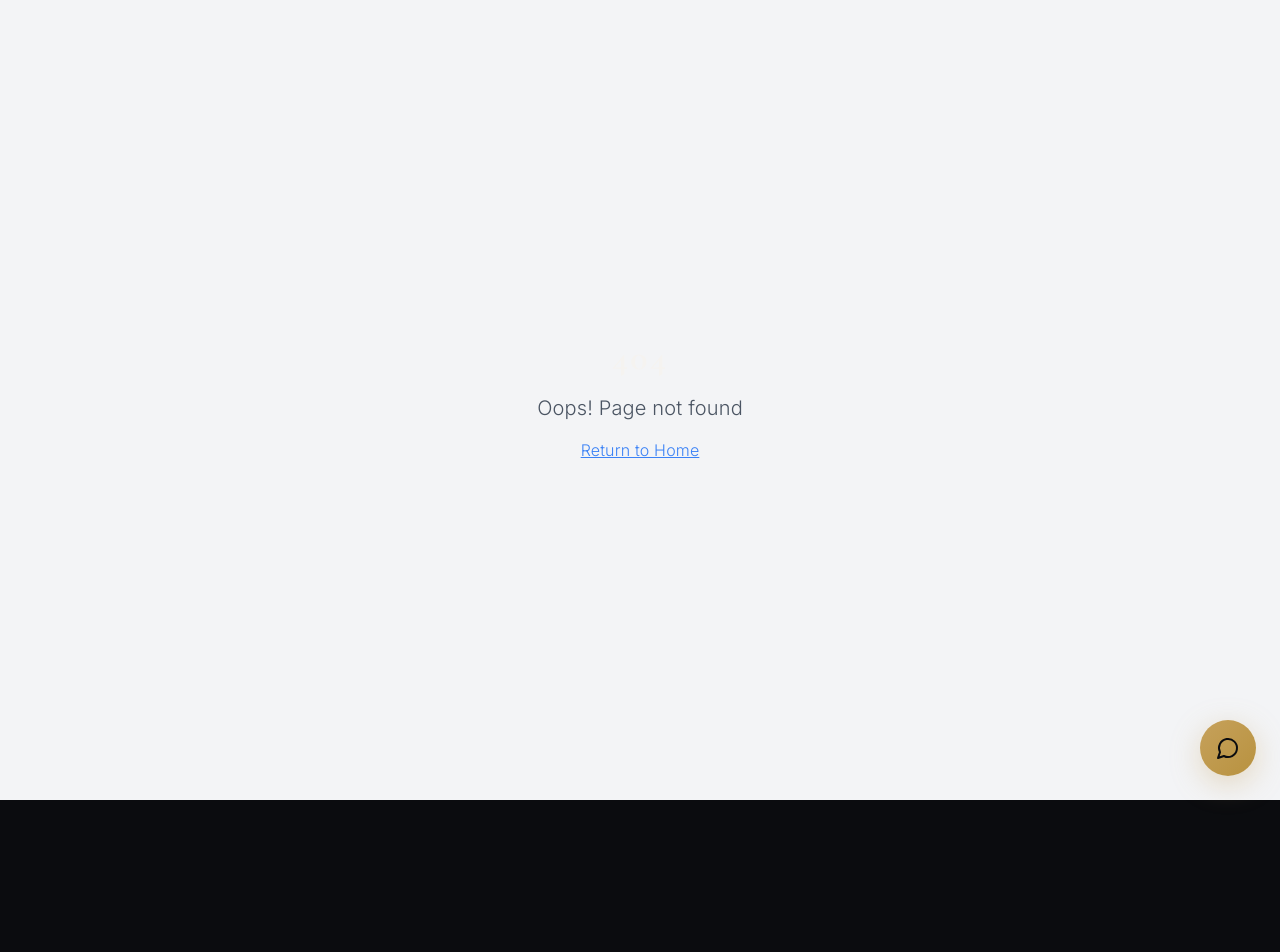
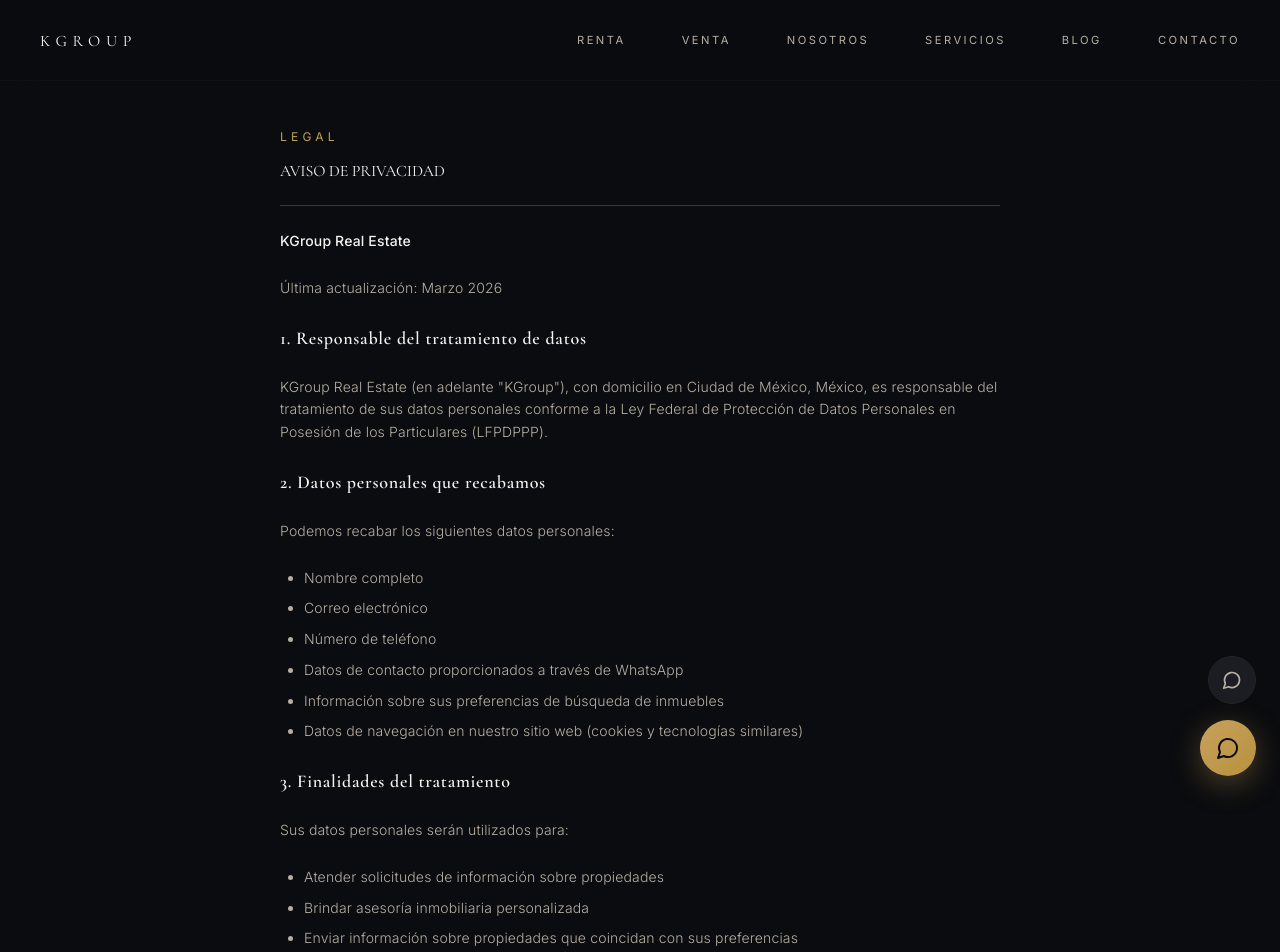
Before and after one commit to myrtazal-star/kgroup-brand-essence, a React (Vite) app: page /privacidad in a window 1280 px wide. Before the commit this address had no page. Shown: the top 952 px of the page. Before the commit the page ends 800 px from the top, so only its background shows below. Built offline with nearby package versions, Linux system fonts and the light colour scheme; the HTML template or start-up script is replaced by a standard one.

Commit message:
Changes
Co-authored-by: myrtazal-star <230922193+myrtazal-star@users.noreply.github.com>

```diff
--- a/src/App.tsx
+++ b/src/App.tsx
@@ -41,6 +41,7 @@ const App = () => (
           <Route path="/consultation" element={<ConsultationForm />} />
           <Route path="/property/:id" element={<PropertyDetails />} />
           <Route path="/nauma-interlomas" element={<NaumaInterlomas />} />
+          <Route path="/privacidad" element={<PrivacyPolicy />} />
           {/* ADD ALL CUSTOM ROUTES ABOVE THE CATCH-ALL "*" ROUTE */}
           <Route path="*" element={<NotFound />} />
         </Routes>
--- a/src/pages/Index.tsx
+++ b/src/pages/Index.tsx
@@ -191,6 +191,9 @@ const Index = () => {
             </div>
           </div>
           <GoldDivider className="mb-6" />
+          <div className="flex justify-center gap-6 mb-4">
+            <Link to="/privacidad" className="text-xs text-muted-foreground/60 hover:text-muted-foreground transition-colors" style={{ fontFamily: "'Inter', sans-serif" }}>Aviso de Privacidad</Link>
+          </div>
           <p className="text-caption text-muted-foreground/60 text-center">
             © 2024 KGroup Inmobiliaria. Todos los derechos reservados.
           </p>
--- /dev/null
+++ b/src/pages/PrivacyPolicy.tsx
@@ -0,0 +1,120 @@
+import { Link } from "react-router-dom";
+import { KGroupLogo } from "@/components/KGroupLogo";
+import { GoldDivider } from "@/components/GoldDivider";
+import { WhatsAppButton } from "@/components/WhatsAppButton";
+import { Menu, X } from "lucide-react";
+import { useState } from "react";
+
+const PrivacyPolicy = () => {
+  const [mobileMenuOpen, setMobileMenuOpen] = useState(false);
+
+  return (
+    <div className="min-h-screen bg-background">
+      <WhatsAppButton />
+
+      <nav className="fixed top-0 left-0 right-0 z-50 bg-background/80 backdrop-blur-xl border-b border-border/30">
+        <div className="max-w-[1280px] mx-auto px-6 md:px-10">
+          <div className="flex items-center justify-between h-20">
+            <Link to="/"><KGroupLogo variant="full" size="md" /></Link>
+            <div className="hidden md:flex items-center gap-14">
+              <Link to="/rent-catalog" className="text-nav text-muted-foreground hover:text-foreground transition-colors duration-300">Renta</Link>
+              <Link to="/sale-catalog" className="text-nav text-muted-foreground hover:text-foreground transition-colors duration-300">Venta</Link>
+              <Link to="/nosotros" className="text-nav text-muted-foreground hover:text-foreground transition-colors duration-300">Nosotros</Link>
+              <Link to="/services" className="text-nav text-muted-foreground hover:text-foreground transition-colors duration-300">Servicios</Link>
+              <Link to="/blog" className="text-nav text-muted-foreground hover:text-foreground transition-colors duration-300">Blog</Link>
+              <a href="https://wa.me/525560808129" target="_blank" rel="noopener noreferrer" className="text-nav text-muted-foreground hover:text-foreground transition-colors duration-300">Contacto</a>
+            </div>
+            <button className="md:hidden p-2 text-foreground" onClick={() => setMobileMenuOpen(!mobileMenuOpen)}>
+              {mobileMenuOpen ? <X className="w-5 h-5" /> : <Menu className="w-5 h-5" />}
+            </button>
+          </div>
+          {mobileMenuOpen && (
+            <div className="md:hidden py-8 border-t border-border/50 animate-fade-in">
+              <div className="flex flex-col gap-8">
+                <Link to="/rent-catalog" className="text-nav text-muted-foreground" onClick={() => setMobileMenuOpen(false)}>Renta</Link>
+                <Link to="/sale-catalog" className="text-nav text-muted-foreground" onClick={() => setMobileMenuOpen(false)}>Venta</Link>
+                <Link to="/nosotros" className="text-nav text-muted-foreground" onClick={() => setMobileMenuOpen(false)}>Nosotros</Link>
+                <Link to="/services" className="text-nav text-muted-foreground" onClick={() => setMobileMenuOpen(false)}>Servicios</Link>
+                <Link to="/blog" className="text-nav text-muted-foreground" onClick={() => setMobileMenuOpen(false)}>Blog</Link>
+                <a href="https://wa.me/525560808129" target="_blank" rel="noopener noreferrer" className="text-nav text-muted-foreground">Contacto</a>
+              </div>
+            </div>
+          )}
+        </div>
+      </nav>
+
+      <main className="pt-32 pb-24">
+        <div className="max-w-[800px] mx-auto px-6 md:px-10">
+          <p className="text-caption tracking-[0.35em] text-primary mb-4">LEGAL</p>
+          <h1 className="text-display text-foreground uppercase mb-4">Aviso de Privacidad</h1>
+          <GoldDivider className="my-6" />
+
+          <div className="prose prose-invert max-w-none space-y-6 text-muted-foreground font-light text-sm leading-relaxed" style={{ fontFamily: "'Inter', sans-serif" }}>
+            <p className="text-foreground font-medium">KGroup Real Estate</p>
+            <p>Última actualización: Marzo 2026</p>
+
+            <h2 className="text-foreground text-lg font-semibold mt-8 mb-3" style={{ fontFamily: "'Cormorant Garamond', serif" }}>1. Responsable del tratamiento de datos</h2>
+            <p>KGroup Real Estate (en adelante "KGroup"), con domicilio en Ciudad de México, México, es responsable del tratamiento de sus datos personales conforme a la Ley Federal de Protección de Datos Personales en Posesión de los Particulares (LFPDPPP).</p>
+
+            <h2 className="text-foreground text-lg font-semibold mt-8 mb-3" style={{ fontFamily: "'Cormorant Garamond', serif" }}>2. Datos personales que recabamos</h2>
+            <p>Podemos recabar los siguientes datos personales:</p>
+            <ul className="list-disc pl-6 space-y-2">
+              <li>Nombre completo</li>
+              <li>Correo electrónico</li>
+              <li>Número de teléfono</li>
+              <li>Datos de contacto proporcionados a través de WhatsApp</li>
+              <li>Información sobre sus preferencias de búsqueda de inmuebles</li>
+              <li>Datos de navegación en nuestro sitio web (cookies y tecnologías similares)</li>
+            </ul>
+
+            <h2 className="text-foreground text-lg font-semibold mt-8 mb-3" style={{ fontFamily: "'Cormorant Garamond', serif" }}>3. Finalidades del tratamiento</h2>
+            <p>Sus datos personales serán utilizados para:</p>
+            <ul className="list-disc pl-6 space-y-2">
+              <li>Atender solicitudes de información sobre propiedades</li>
+              <li>Brindar asesoría inmobiliaria personalizada</li>
+              <li>Enviar información sobre propiedades que coincidan con sus preferencias</li>
+              <li>Gestionar citas y visitas a inmuebles</li>
+              <li>Dar seguimiento a consultas y solicitudes</li>
+              <li>Mejorar nuestros servicios y experiencia de usuario</li>
+              <li>Cumplir con obligaciones legales aplicables</li>
+            </ul>
+
+            <h2 className="text-foreground text-lg font-semibold mt-8 mb-3" style={{ fontFamily: "'Cormorant Garamond', serif" }}>4. Transferencia de datos</h2>
+            <p>KGroup no transferirá sus datos personales a terceros sin su consentimiento, salvo en los casos previstos por la LFPDPPP y su Reglamento.</p>
+
+            <h2 className="text-foreground text-lg font-semibold mt-8 mb-3" style={{ fontFamily: "'Cormorant Garamond', serif" }}>5. Derechos ARCO</h2>
+            <p>Usted tiene derecho a Acceder, Rectificar, Cancelar u Oponerse al tratamiento de sus datos personales (derechos ARCO). Para ejercer estos derechos, puede contactarnos a través de:</p>
+            <ul className="list-disc pl-6 space-y-2">
+              <li>Correo electrónico: groupkellar@gmail.com</li>
+              <li>WhatsApp: +52 55 6080 8129</li>
+            </ul>
+
+            <h2 className="text-foreground text-lg font-semibold mt-8 mb-3" style={{ fontFamily: "'Cormorant Garamond', serif" }}>6. Uso de cookies y tecnologías de rastreo</h2>
+            <p>Nuestro sitio web utiliza cookies y tecnologías similares, incluyendo el Meta Pixel de Facebook, para mejorar su experiencia de navegación y con fines publicitarios. Usted puede deshabilitar estas tecnologías a través de la configuración de su navegador.</p>
+
+            <h2 className="text-foreground text-lg font-semibold mt-8 mb-3" style={{ fontFamily: "'Cormorant Garamond', serif" }}>7. Cambios al aviso de privacidad</h2>
+            <p>KGroup se reserva el derecho de modificar este aviso de privacidad. Cualquier cambio será publicado en esta página y, en caso de ser significativo, se le notificará por los medios de contacto disponibles.</p>
+
+            <h2 className="text-foreground text-lg font-semibold mt-8 mb-3" style={{ fontFamily: "'Cormorant Garamond', serif" }}>8. Contacto</h2>
+            <p>Para cualquier duda o aclaración sobre este aviso de privacidad, puede contactarnos:</p>
+            <ul className="list-disc pl-6 space-y-2">
+              <li>Correo: groupkellar@gmail.com</li>
+              <li>WhatsApp: <a href="https://wa.me/525560808129" target="_blank" rel="noopener noreferrer" className="text-primary hover:underline">+52 55 6080 8129</a></li>
+            </ul>
+          </div>
+        </div>
+      </main>
+
+      <footer className="border-t border-border/30 py-16">
+        <div className="max-w-[1280px] mx-auto px-6 md:px-10">
+          <GoldDivider className="mb-6" />
+          <p className="text-caption text-muted-foreground/60 text-center">
+            © 2024 KGroup Inmobiliaria. Todos los derechos reservados.
+          </p>
+        </div>
+      </footer>
+    </div>
+  );
+};
+
+export default PrivacyPolicy;
```
